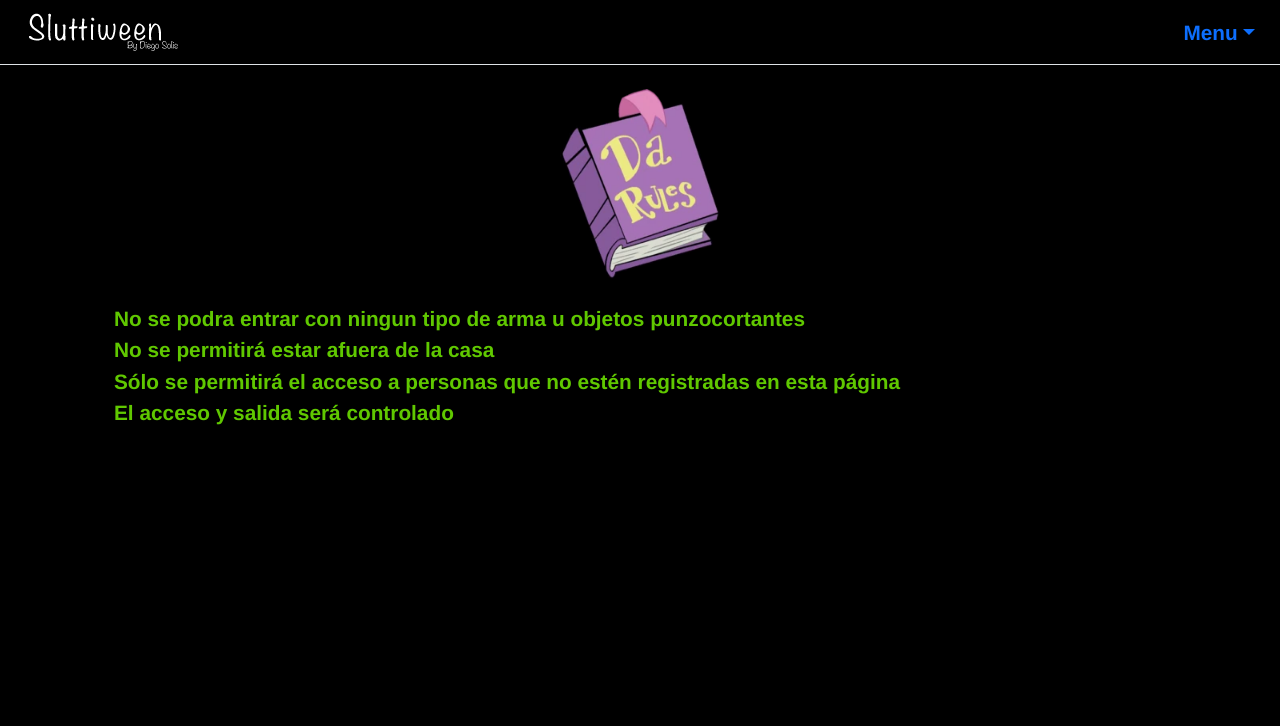
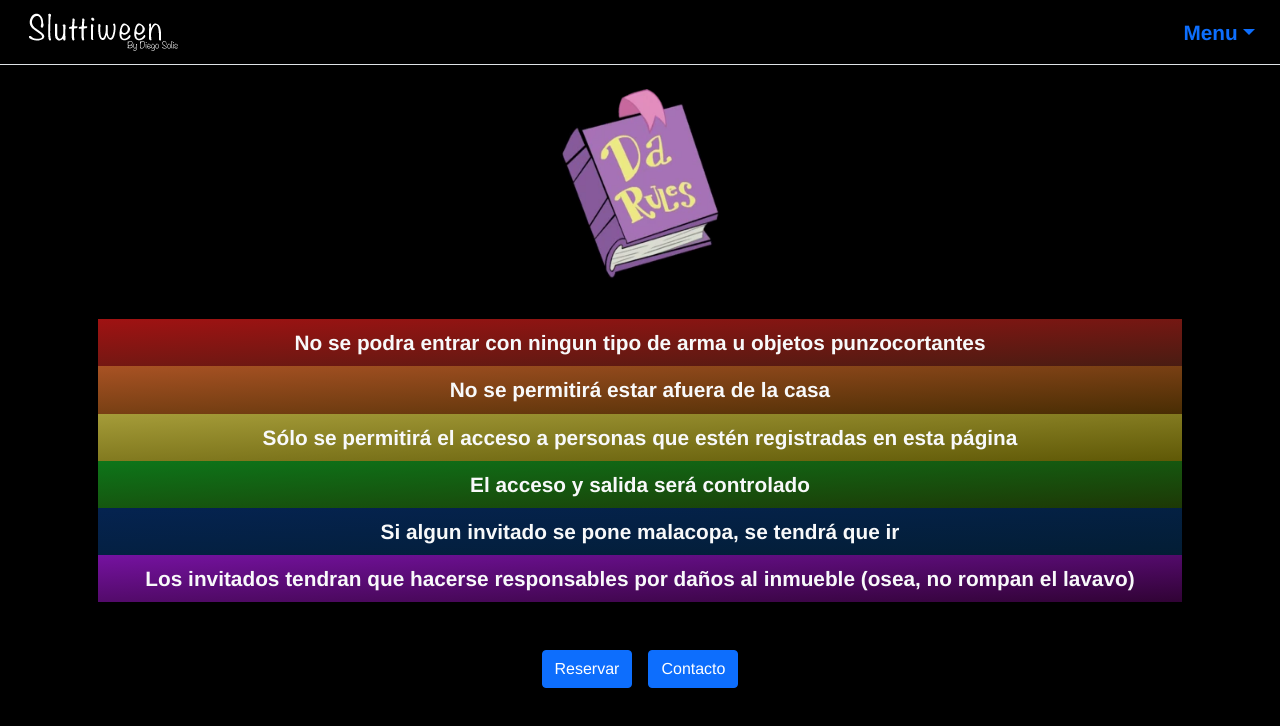
Before and after one commit to disc3110/halloween2021, a React (Create React App) app: page /rules in a window 1280 px wide. Shown: the top 726 px of the page. Built offline with nearby package versions, Linux system fonts and the light colour scheme; no server answers; what aws-amplify would draw is missing.

Commit message:
add rules

```diff
--- a/src/components/Mainfly.js
+++ b/src/components/Mainfly.js
@@ -34,7 +34,7 @@ const Mainfly = () => (
   </div>
 </div>
 
-  <div style={{ backgroundImage: `url(${siluets})` }}>
+  <div className="setimage" style={{ backgroundImage: `url(${siluets})` }}>
   <p className="container my-0 py-2">
     Todes sabemos que no hay mejor excusa para putear que Halloween . Confirma tu asistencia en el botón de reservar para poder entrar.
   </p>
@@ -48,10 +48,10 @@ const Mainfly = () => (
   </ul>
   </div>
 
-  <p className="fs-1 text-center">Ubicación</p>
+  <p className="fs-1 text-center my-3">Ubicación</p>
   <p>Retorno 804 #28 Colonia El Centinela, Coyoacán</p>
 
-  <div className="d-flex flex-column align-items-center justify-content-center">
+  <div className="d-flex flex-column align-items-center justify-content-center my-5">
     <p className="fs-1 text-center my-2"> 7:00 pm - 3:30am</p>
     <div>
      <Link to="/reserve" className="btn btn-primary m-2">Reservar</Link>
--- a/src/components/ReserveForm.js
+++ b/src/components/ReserveForm.js
@@ -1,6 +1,7 @@
 import React, { useState } from "react"
 import { API, graphqlOperation } from 'aws-amplify'
 import { createInvitado } from '../graphql/mutations'
+import { Link } from "react-router-dom"
 import { v4 as uuidv4 } from "uuid"
 
 const ReserveForm = () => {
@@ -67,7 +68,7 @@ const ReserveForm = () => {
 </select>
   <div className="mb-3 form-check">
     <input type="checkbox" className="form-check-input" id="exampleCheck1" required />
-    <label className="form-check-label mx-2" htmlFor="exampleCheck1">Leí y estoy de acuerdo con las reglas</label>
+    <label className="form-check-label mx-2" htmlFor="exampleCheck1">Leí y estoy de acuerdo con las <Link to="/rules">Reglas</Link></label>
   </div>
   <button type="submit" className="btn btn-primary">Reservar</button>
 </form>}
--- a/src/pages/Rules.js
+++ b/src/pages/Rules.js
@@ -1,16 +1,25 @@
 import rulesimg from '../assets/Da_Rules.png'
+import { Link } from "react-router-dom"
 
 const Rules = () => (
   <>
     <div className="d-flex flex-column align-items-center my-4 justify-content-center">
     <img  src={rulesimg} alt="" className="imgs"/>
   </div>
-  <ul>
-    <li>No se podra entrar con ningun tipo de arma u objetos punzocortantes</li>
-    <li>No se permitirá estar afuera de la casa </li>
-    <li>Sólo se permitirá el acceso a personas que no estén registradas en esta página</li>
-    <li>El acceso y salida será controlado</li>
+  <ul className="text-light p-3 text-center">
+    <li className="red p-2">No se podra entrar con ningun tipo de arma u objetos punzocortantes</li>
+    <li className="orange p-2">No se permitirá estar afuera de la casa </li>
+    <li className="yellow p-2">Sólo se permitirá el acceso a personas que estén registradas en esta página</li>
+    <li className="green p-2">El acceso y salida será controlado</li>
+    <li className="blue p-2">Si algun invitado se pone malacopa, se tendrá que ir</li>
+    <li className="purple p-2">Los invitados tendran que hacerse responsables por daños al inmueble (osea, no rompan el lavavo)</li>
+
   </ul>
+  <div className="d-flex justify-content-center my-4">
+     <Link to="/reserve" className="btn btn-primary m-2">Reservar</Link>
+     <Link to="/contact" className="btn btn-primary m-2">Contacto</Link>
+  </div>
+  <Link to="/311043590" className="btn btn-primary m-2 d-none">Contacto</Link>
   </>
 );
 
--- a/src/styles/App.css
+++ b/src/styles/App.css
@@ -28,8 +28,9 @@ li {
 }
 
 .setimage {
-  background-repeat: no-repeat;
+  background-repeat:repeat-x;
   background-size: contain;
+  background-position: center;
 }
 
 .red {
```
